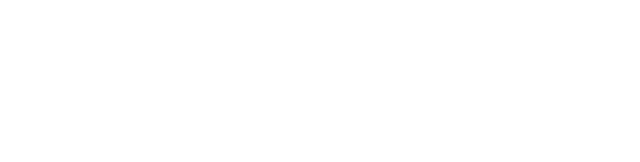
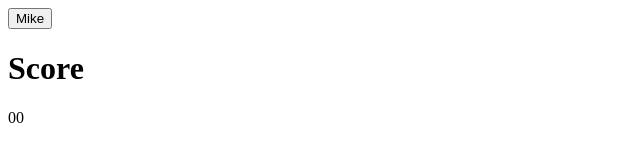
Before and after one commit to MGausseran/Cookie_Clicker, a plain HTML site: page index.html in a window 1280 px wide. Shown: the whole page, without its empty margins (0-640 px from the left). Drawn offline with Linux system fonts and the light colour scheme.

Commit message:
Ajout du bouton Mike et du score

```diff
--- a/index.html
+++ b/index.html
@@ -8,6 +8,9 @@
 </head>
 <body>
 
+<button>Mike</button>
+<h1>Score</h1>
+<p>00</p>
 
 </body>
 </html>
```
